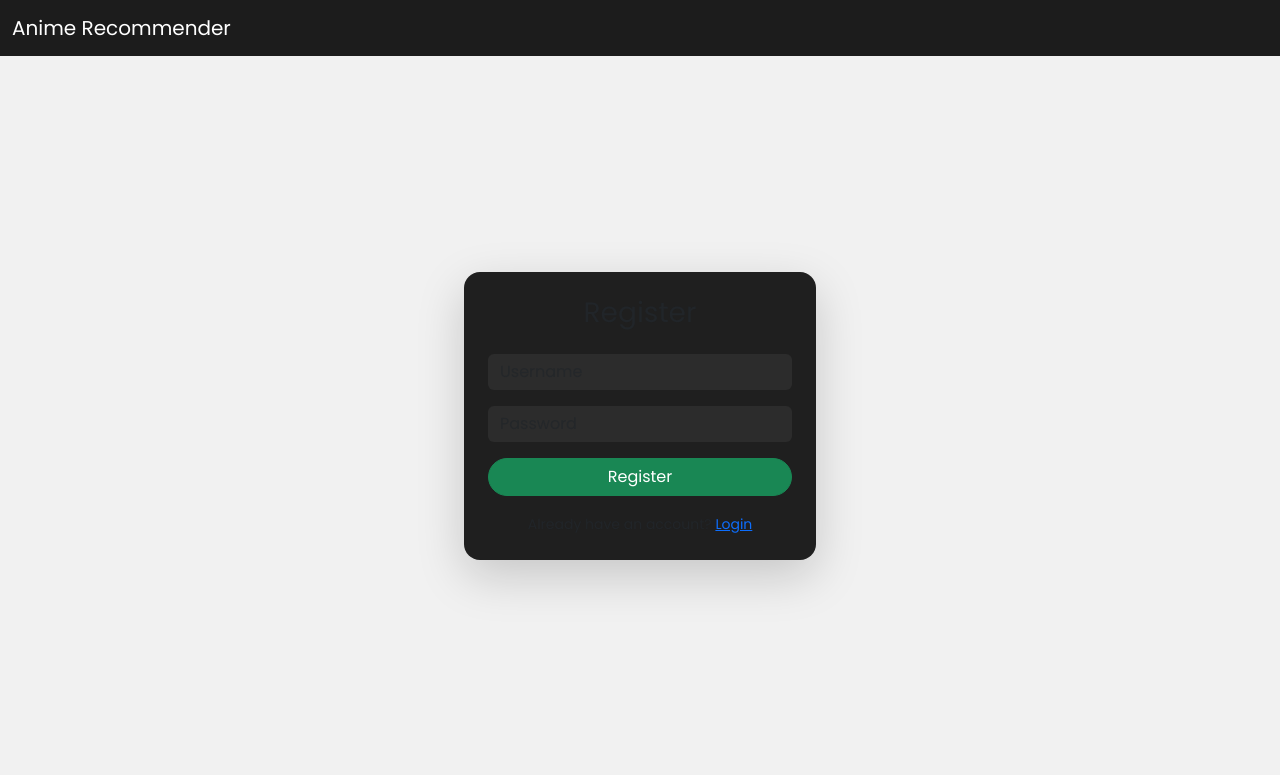
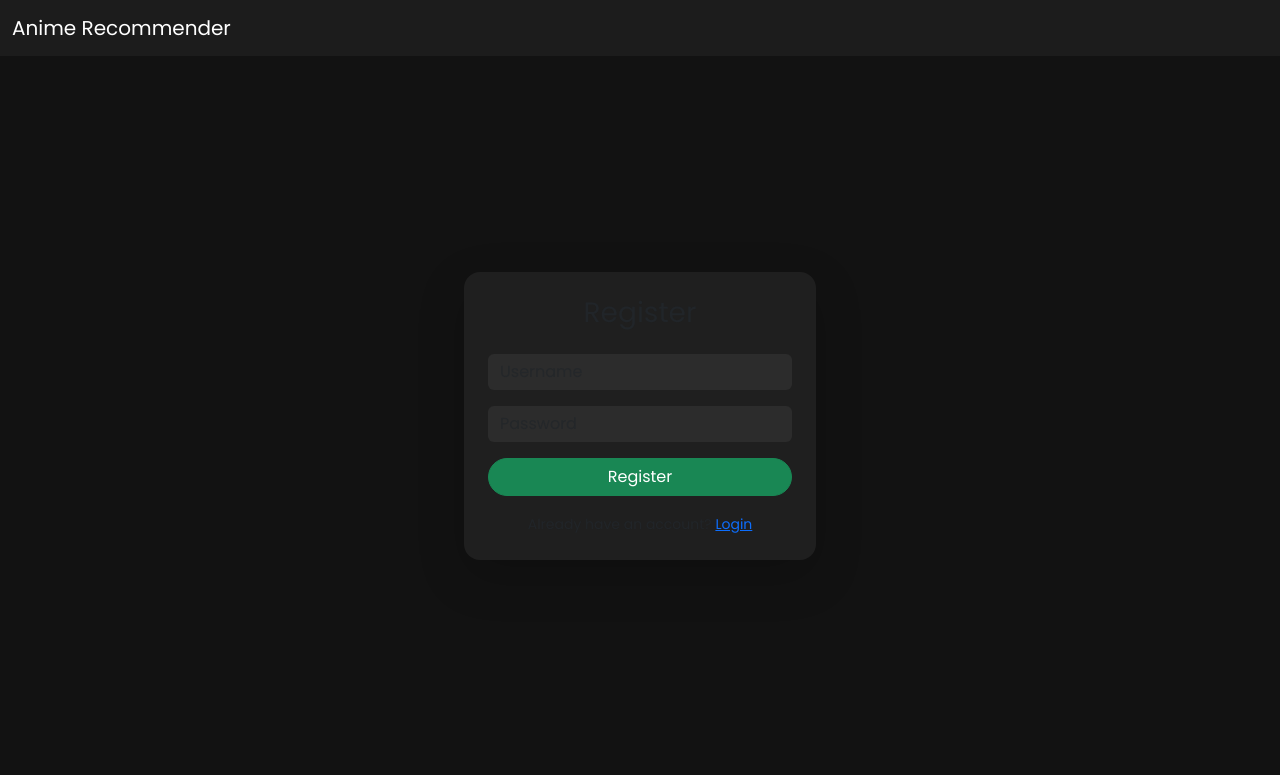
Before and after one commit to kirito6205/anime-recommendation-system, a Flask app: page /register in a window 1280 px wide. Shown: the top 775 px of the page. Run offline with Flask 3, Linux system fonts and the light colour scheme.

Commit message:
style.css

```diff
--- a/static/style.css
+++ b/static/style.css
@@ -1,7 +1,7 @@
 
 body {
     font-family: 'Poppins', sans-serif;
-    background-color: #f1f1f1;
+    background-color: #121212;
     color: #ffffff;
 }
 .card {
```
